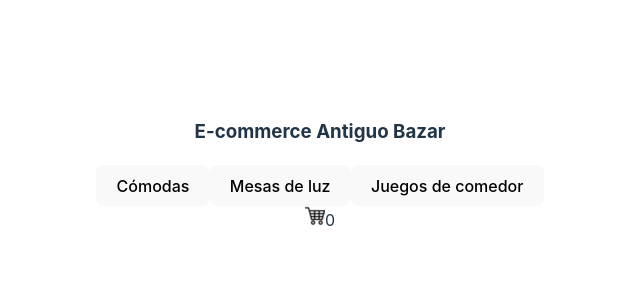
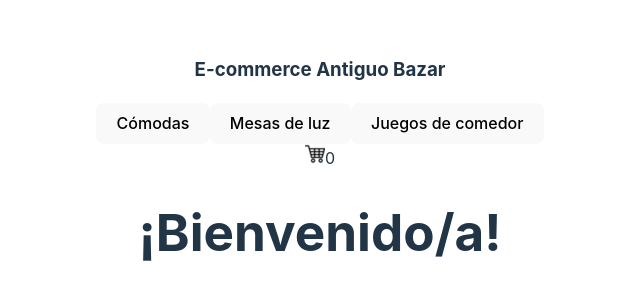
Before and after one commit to paulinatrillo/EntregaFinalTrilloReactJS, a React (Vite) app in the folder ecommerce/: page / in a window 1280 px wide. Shown: the part 234-534 px from the top of the page, without its empty margins (320-960 px from the left). Built offline with nearby package versions, Linux system fonts and the light colour scheme.

Commit message:
lista pre entrega 1

```diff
--- a/ecommerce/src/App.jsx
+++ b/ecommerce/src/App.jsx
@@ -3,11 +3,12 @@
 import viteLogo from '/vite.svg'
 import './App.css'
 import NavBar from './components/NavBar/NavBar'
-
+import ItemListContainer from './components/ItemListContainer/ItemListContainer'
 function App() {
   return (
     <div className="App">
         <NavBar/>
+        <ItemListContainer greeting = {'¡Bienvenido/a!'} />
     </div>
   )
 }
--- /dev/null
+++ b/ecommerce/src/components/ItemListContainer/ItemListContainer.jsx
@@ -0,0 +1,9 @@
+const ItemListContainer = ({greeting}) => {
+    return (
+        <div>
+            <h1>{greeting}</h1>
+        </div>
+    )
+}
+
+export default ItemListContainer
```
Also changed, not shown: 1 other file (tests, documents, lock files or other folders).
